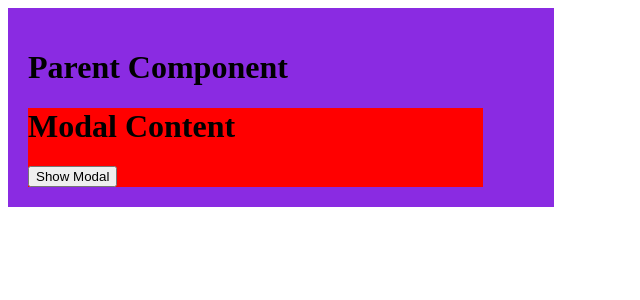
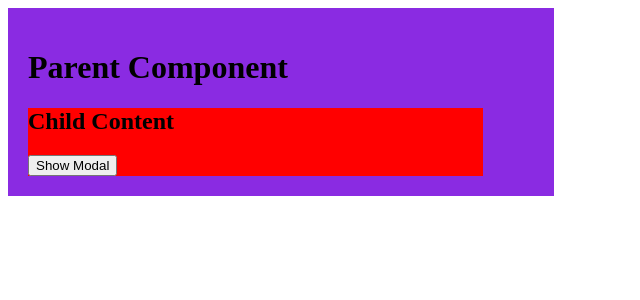
Before and after one commit to acciojob/lift-state-up-1-AmeyPank, a React app: page / in a window 1280 px wide. Shown: the top 300 px of the page, without its empty margins (0-640 px from the left). Built offline with nearby package versions, Linux system fonts and the light colour scheme.

Commit message:
<h1>Child Content</h1>

```diff
--- a/src/components/Parent.js
+++ b/src/components/Parent.js
@@ -18,7 +18,7 @@ const Parent = () => {
 const ChildComponent = ({ showModal, handleButtonClick }) => {
   return (
     <div className="child">
-      <h1>Modal Content</h1>
+      <h2>Child Content</h2>
       <button onClick={handleButtonClick}>Show Modal</button>
       {showModal && <Modal />}
     </div>
```
